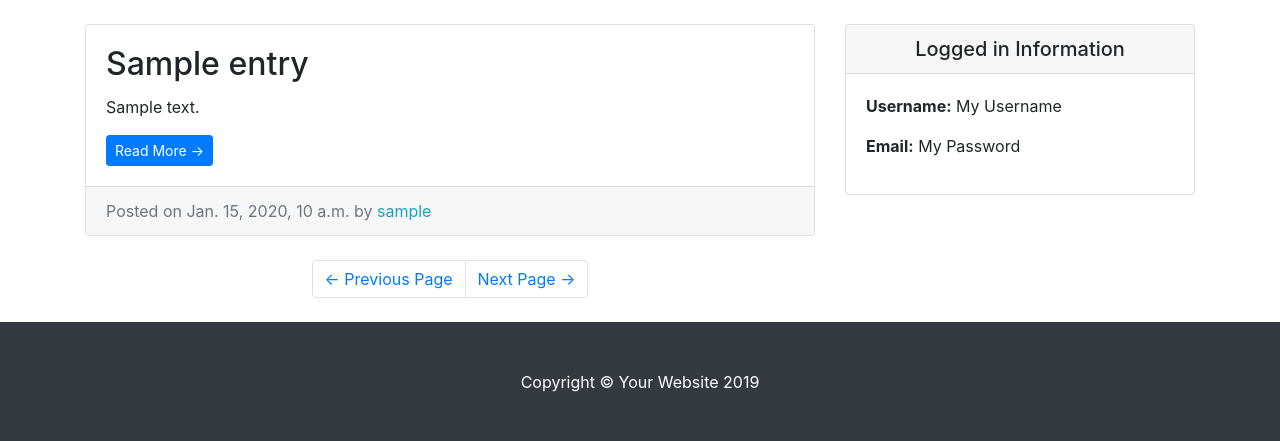
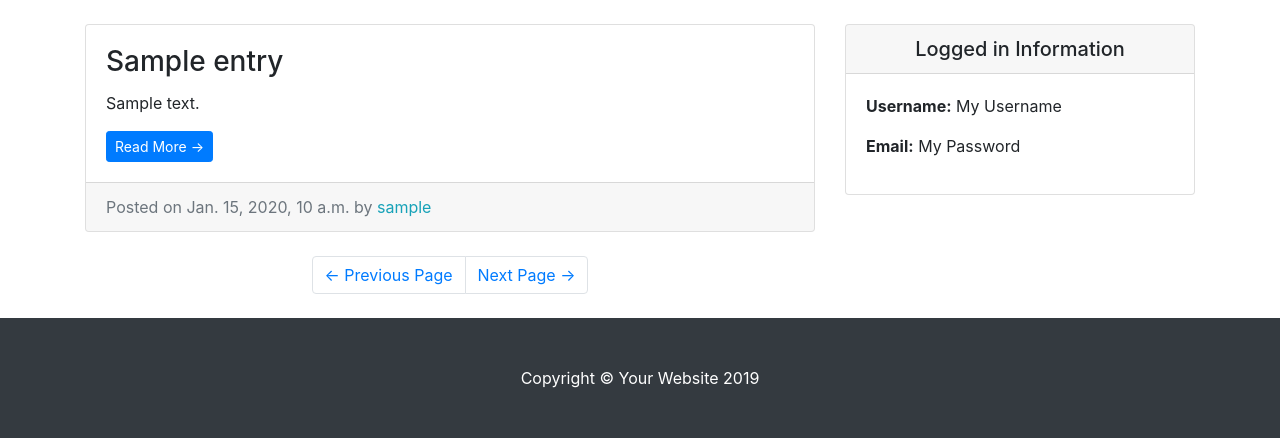
Before and after one commit to aburk3/django-blog, a Django app: page / in a window 1280 px wide. Shown: the part 56-497 px from the top of the page. Run offline with Django 3.2, Linux system fonts and the light colour scheme; tables that the repository leaves empty hold one stand-in row (values such as "Sample post"); some libraries are stand-ins or nearby versions.

Commit message:
Modified rendering of entry information.

```diff
--- a/entries/templates/entries/index.html
+++ b/entries/templates/entries/index.html
@@ -5,9 +5,9 @@
   <!-- Blog Post -->
   <div class="card mb-4 mt-4">
     <div class="card-body">
-      <h2 class="card-title">{{ entry.entry_title }}</h2>
+      <h3 class="card-title">{{ entry.entry_title }}</h3>
       <p class="card-text">
-        {{ entry.entry_text }}
+        {{ entry.entry_text|truncatechars:100 }}
       </p>
       <a href="#" class="btn btn-primary btn-sm">Read More &rarr;</a>
     </div>
```
